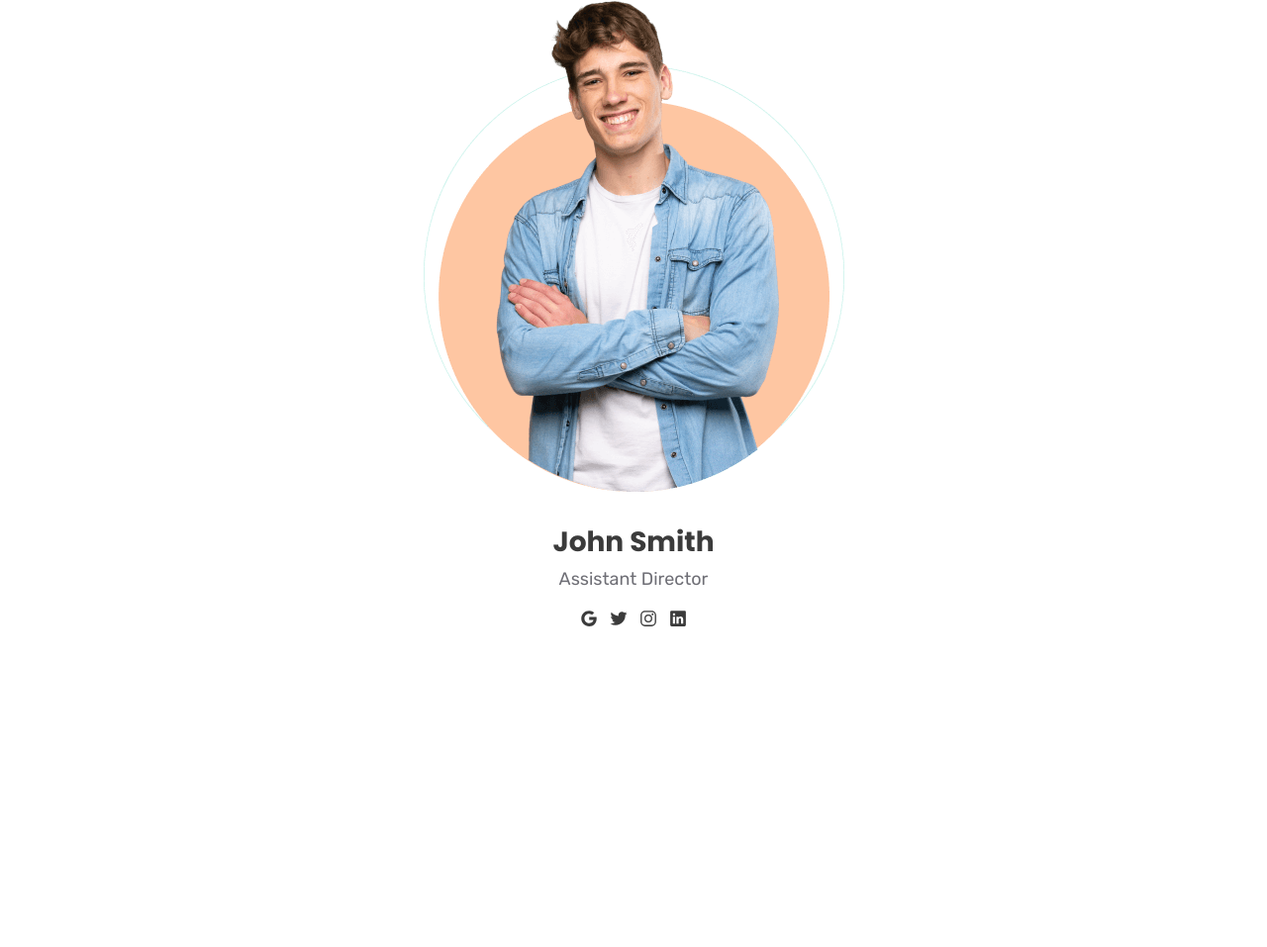
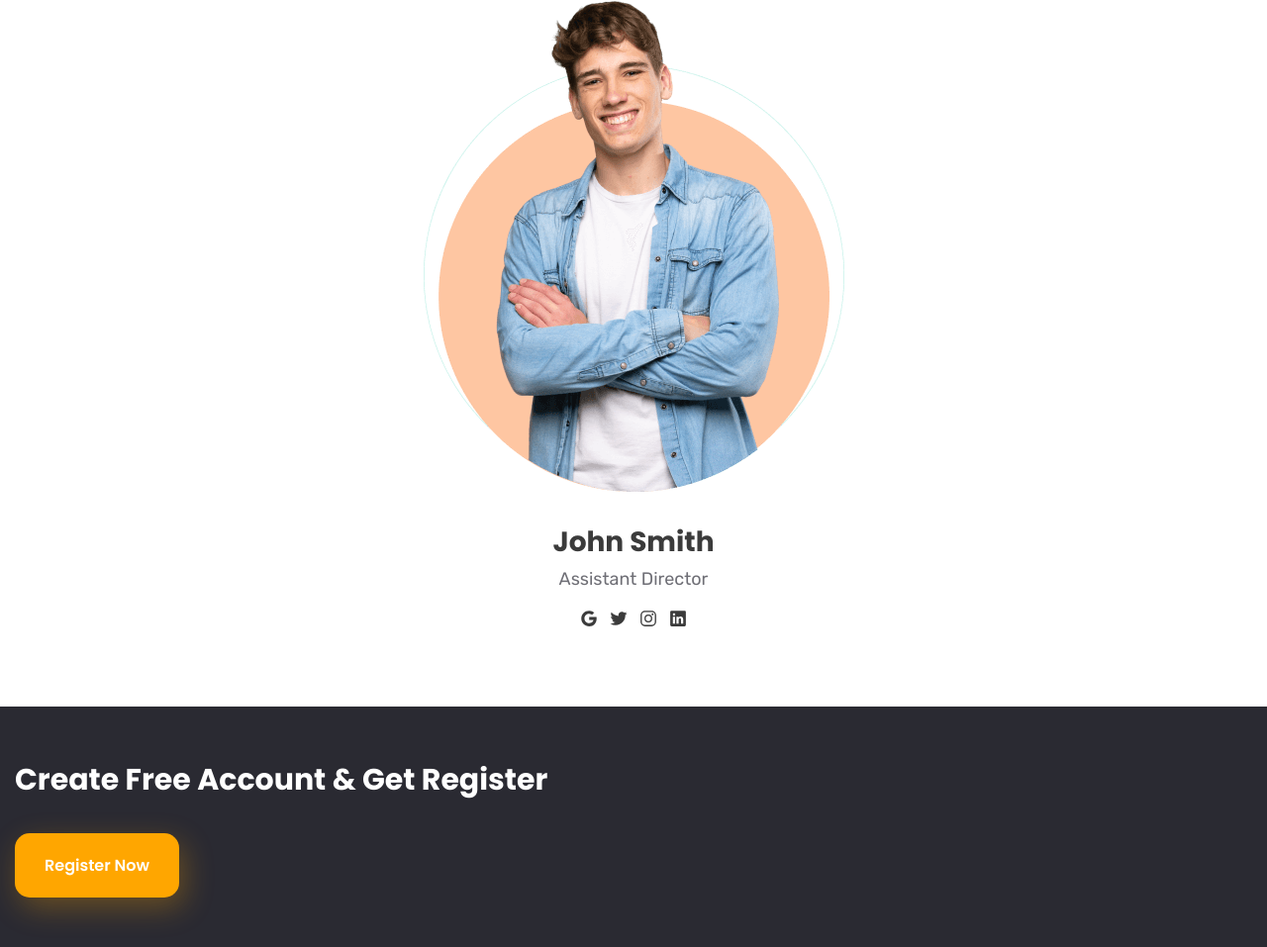
Before and after one commit to shivanee283/EduLanding, a plain HTML site: page index.html in a window 1280 px wide. Shown: the part 6936-7893 px from the top of the page at 99% size. Before the commit the page ends 7650 px from the top, so only its background shows below. Drawn offline with nearby package versions, Linux system fonts and the light colour scheme; files whose address does not match are found by name.

Commit message:
Create Free account done

```diff
--- a/assests/css/style.css
+++ b/assests/css/style.css
@@ -501,3 +501,22 @@ body {
   color: var(--onyx);
   font-size: 18px;
 }
+
+
+
+
+/*-----------------------------------*\
+ * #CTA
+\*-----------------------------------*/
+
+.cta {
+    background: var(--raisin-black);
+    padding-block: 50px;
+  }
+
+  .cta-title {
+    color: var(--white);
+    margin-bottom: 30px;
+  }
+
+  .cta-banner { display: none; }
--- a/index.html
+++ b/index.html
@@ -408,8 +408,42 @@
       </section>
 
 
+
+      <!--
+        - #CTA
+      -->
+
+      <section class="cta">
+        <div class="container">
+
+          <div class="title-wrapper">
+
+            <h2 class="h2 cta-title">
+              <span>Create Free Account & Get Register</span>
+
+              <img src="./assets/images/cta-vector.svg" alt="Vector arrow art" class="vector-line">
+            </h2>
+
+            <button class="btn btn-primary">Register Now</button>
+
+          </div>
+
+          <div class="cta-banner"></div>
+
+        </div>
+      </section>
+
+
+
         </article>
     </main>
+
+
+
+
+
+
+
 
     <!--
         custom Javascript link
```
